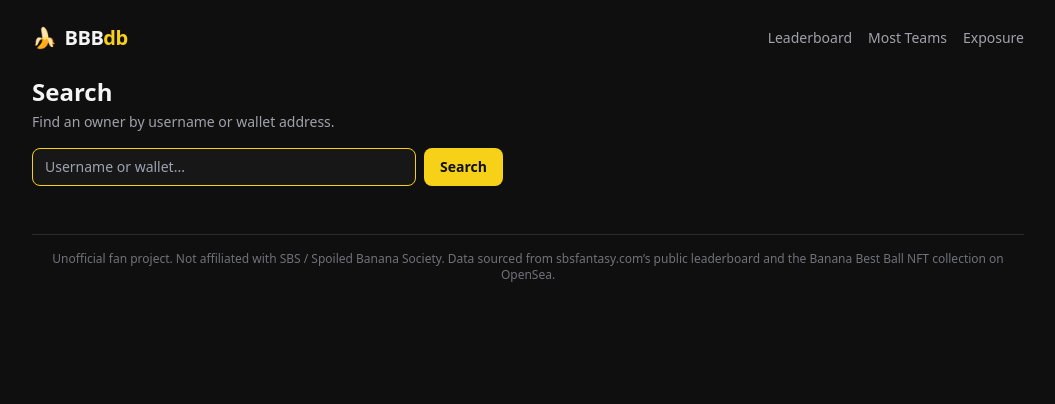
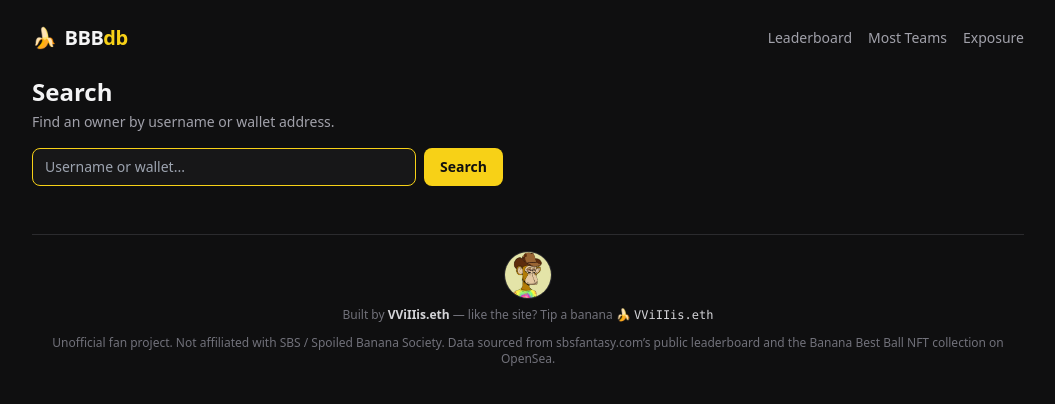
Before and after one commit to VViIIis/BBBdb, a Next.js app: page /search in a window 1280 px wide. Shown: the top 404 px of the page, without its empty margins (112-1167 px from the left). Built offline with nearby package versions, Linux system fonts and the light colour scheme.

Commit message:
Add footer credit with Bored Ape avatar and ETH tip address

```diff
--- a/src/app/layout.tsx
+++ b/src/app/layout.tsx
@@ -33,6 +33,19 @@ export default function RootLayout({ children }: { children: React.ReactNode })
           </header>
           {children}
           <footer className="mt-12 border-t border-ink-600 pt-4 text-center text-xs text-zinc-500">
+            <div className="mb-3 flex flex-col items-center gap-2">
+              <img
+                src="/ape-avatar.png"
+                alt="VViIIis.eth"
+                className="h-12 w-12 rounded-full border border-ink-600 object-cover"
+              />
+              <p>
+                Built by{" "}
+                <span className="font-semibold text-zinc-300">VViIIis.eth</span> — like the site?
+                Tip a banana 🍌{" "}
+                <span className="font-mono text-zinc-300">VViIIis.eth</span>
+              </p>
+            </div>
             Unofficial fan project. Not affiliated with SBS / Spoiled Banana Society. Data sourced
             from sbsfantasy.com&rsquo;s public leaderboard and the Banana Best Ball NFT collection
             on OpenSea.
```
Also changed, not shown: public/ape-avatar.png (added).
